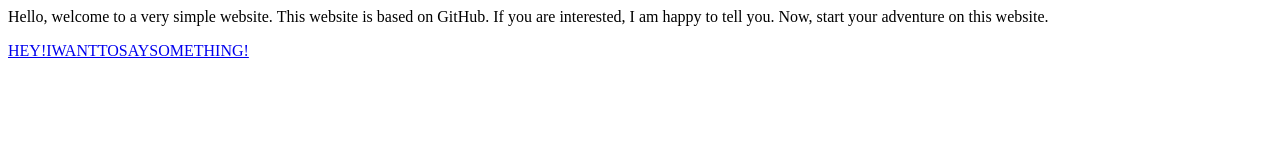
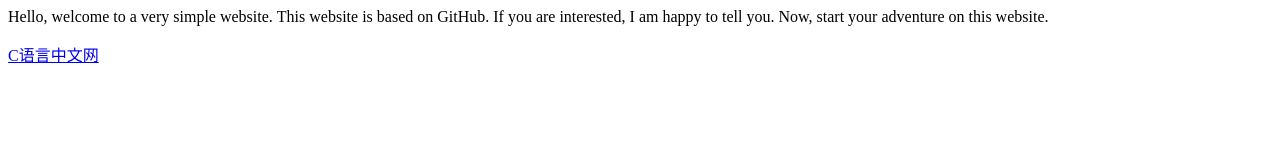
Before and after one commit to alltobebetter1/alltobebetter.github.io, a plain HTML site: page index.html in a window 1280 px wide. Drawn offline with Linux system fonts and the light colour scheme.

Commit message:
Update index.html

```diff
--- a/index.html
+++ b/index.html
@@ -1,3 +1,3 @@
 <p>Hello,&nbsp;welcome&nbsp;to&nbsp;a&nbsp;very&nbsp;simple&nbsp;website.&nbsp;This&nbsp;website&nbsp;is&nbsp;based&nbsp;on&nbsp;GitHub.&nbsp;If&nbsp;you&nbsp;are&nbsp;interested,&nbsp;I&nbsp;am&nbsp;happy&nbsp;to&nbsp;tell&nbsp;you.&nbsp;Now,&nbsp;start&nbsp;your&nbsp;adventure&nbsp;on&nbsp;this&nbsp;website.<br>
 </p>
-<a href="baidu.com" target="_blank">HEY!IWANTTOSAYSOMETHING!</a>
+<a href="https://www.baidu.com/" target="_blank">C语言中文网</a>
```
